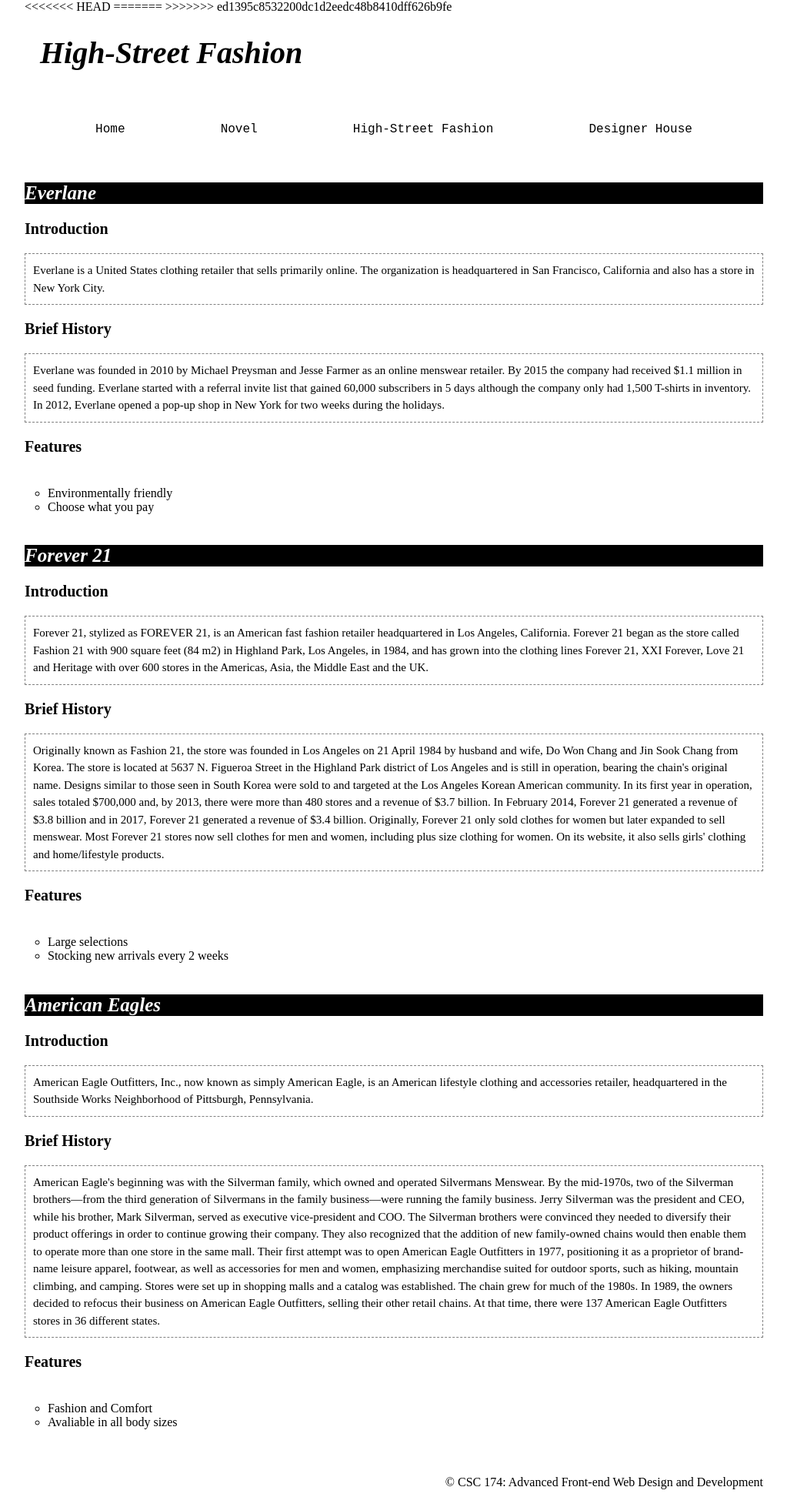
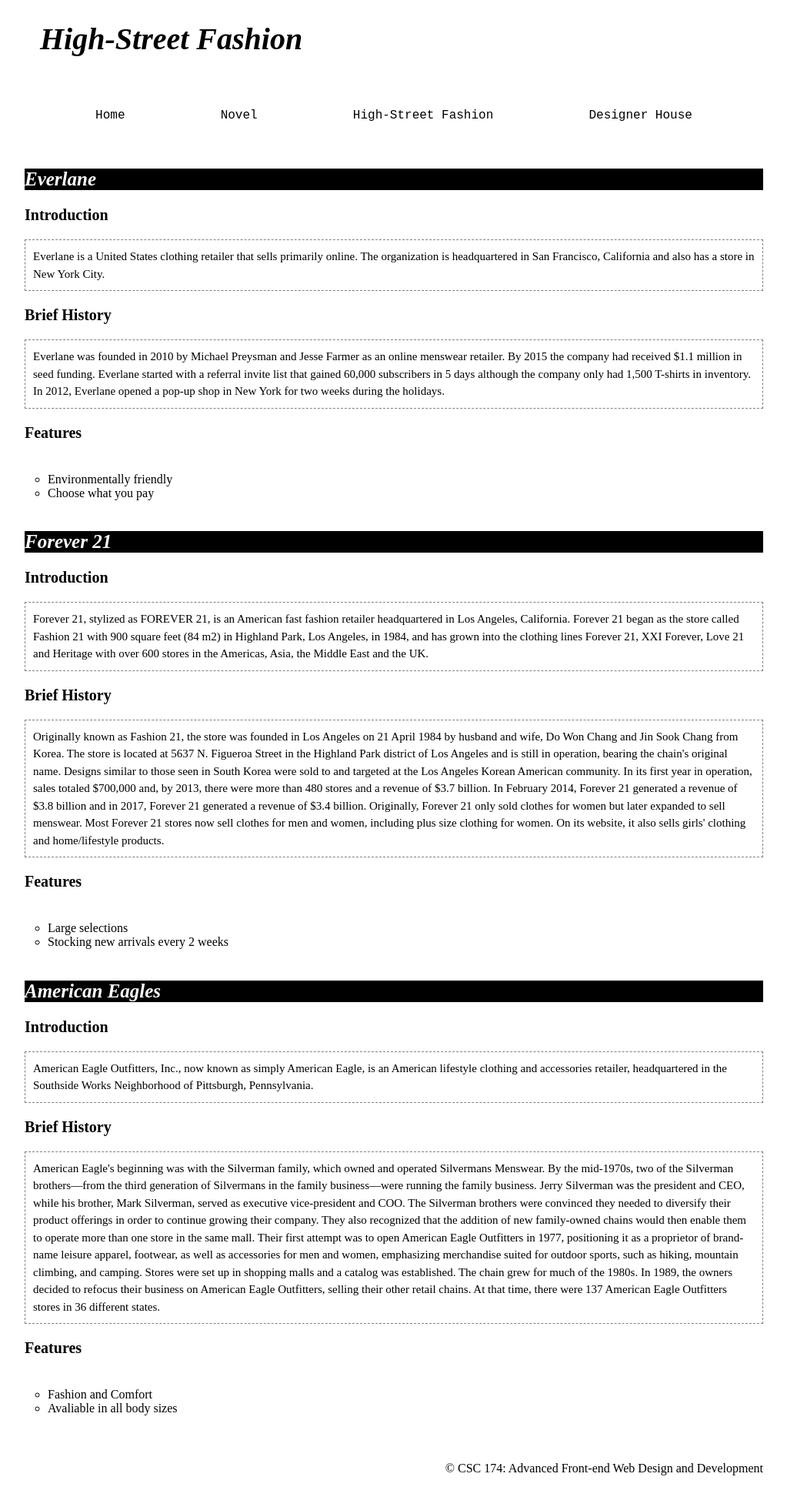
Before and after one commit to yzeng810/csc174project, a PHP site: page /sfashion.php in a window 1280 px wide. Shown: the whole page at 77% size, without its empty margins (128-1151 px from the left). After the commit the page ends 1917 px from the top, so only its background shows below. Run offline with PHP 8.4, Linux system fonts and the light colour scheme.

Commit message:
delete unused head

```diff
--- a/lab03/sfashion.php
+++ b/lab03/sfashion.php
@@ -2,22 +2,6 @@
 $currentPage="High-Street Fashion | When Novel Meets Fashion | Lab 3: Smash Website | Team Hong Kong";
 include "inc/html-top.inc";?>
 
-<<<<<<< HEAD
-
-<html lang="en">
-
-<head>
-	<meta charset="utf-8">
-	<title> High-Street Fashion | When Novel Meets Fashion | Lab 3: Smash Website | Team Hong Kong</title>
-	<link rel="stylesheet" href="css/styles.css">
-	<link rel="stylesheet" href="css/navigation.css">
-	<link rel="stylesheet" href="css/footer.css">
-</head>
-
-<body class="container">
-
-=======
->>>>>>> ed1395c8532200dc1d2eedc48b8410dff626b9fe
 	<header>
 		<h1>High-Street Fashion</h1>
 	</header>
```
Also changed, not shown: lab03/novel.php (+0 -16 lines), 1 other file.
